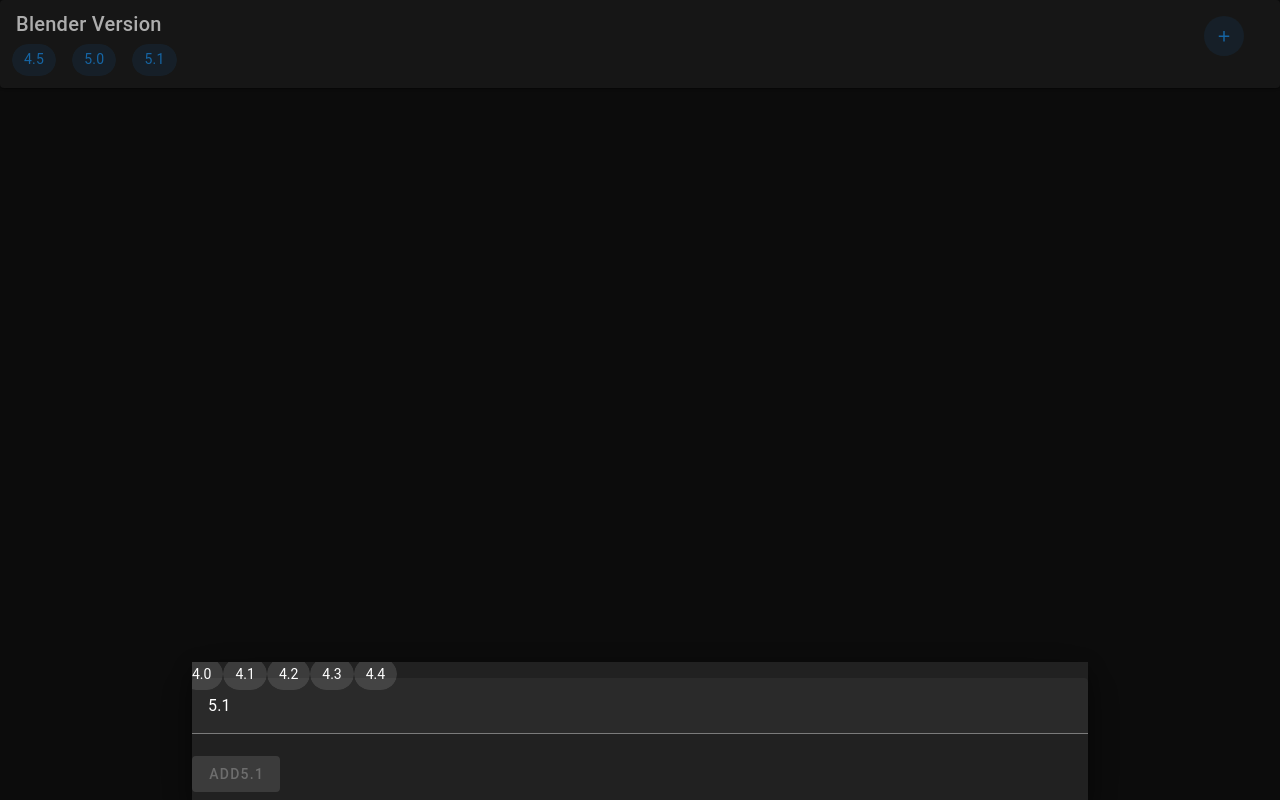
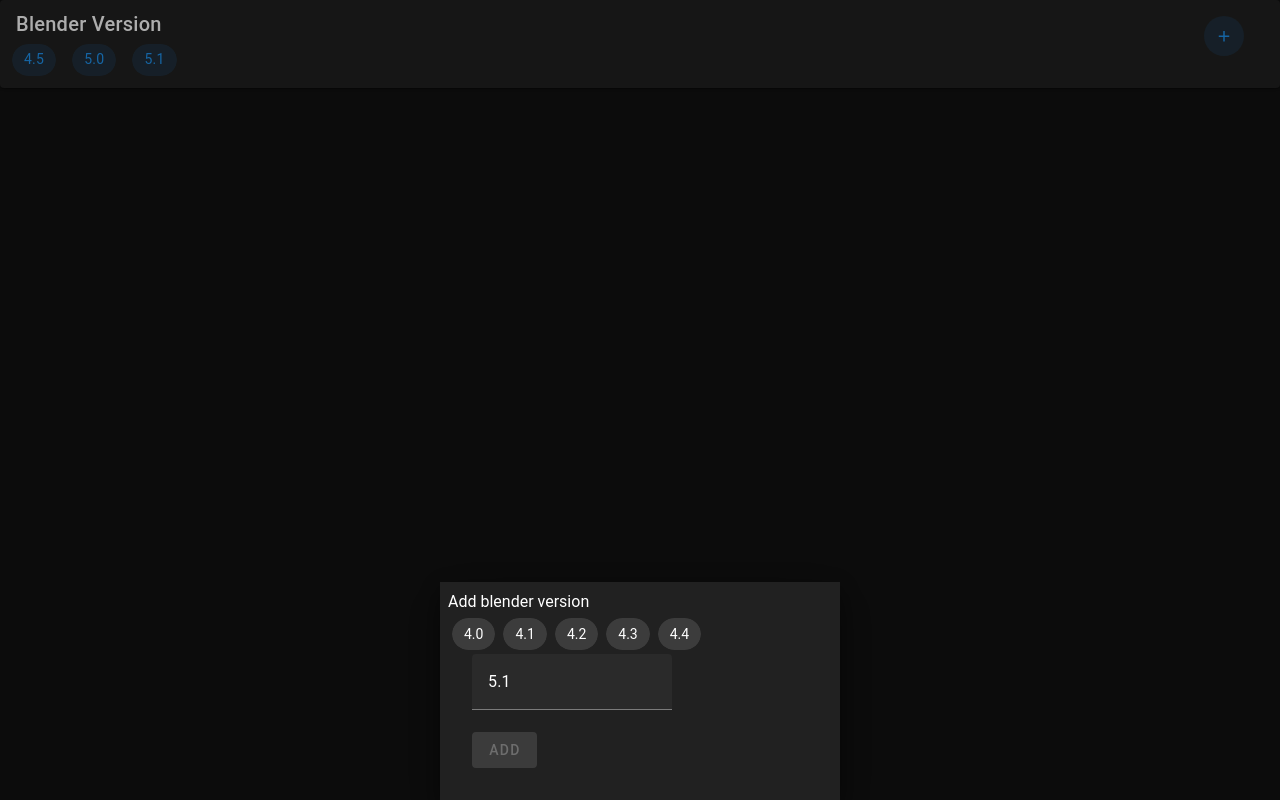
Before and after one commit to xmx-emm/blender_addon_link, a Vue app: page / in a window 1280 px wide. Both pictures are taken after a click on the button 1224 px from the left and 36 px from the top of the page. Built offline with nearby package versions, Linux system fonts and the light colour scheme.

Commit message:
Feat: draw add bottom sheet

```diff
--- a/index.html
+++ b/index.html
@@ -1,14 +1,12 @@
 <!doctype html>
 <html lang="en">
-  <head>
-    <meta charset="UTF-8" />
-    <link rel="icon" type="image/svg+xml" href="/vite.svg" />
-    <meta name="viewport" content="width=device-width, initial-scale=1.0" />
+<head>
+    <meta charset="UTF-8"/>
+    <link rel="icon" type="image/svg+xml" href="/vite.svg"/>
+    <meta name="viewport" content="width=device-width, initial-scale=1.0"/>
     <title>Tauri + Vue 3 App</title>
-  </head>
+</head>
 
-  <body>
-    <div id="app"></div>
-    <script type="module" src="/src/main.ts"></script>
-  </body>
+<div id="app"></div>
+<script type="module" src="/src/main.ts"></script>
 </html>
--- a/src/App.vue
+++ b/src/App.vue
@@ -3,8 +3,8 @@
 </script>
 
 <template>
-  <v-app class="not_select not_scrolling">
-    <BlenderVersion/>
+  <v-app class="not_select not_scrollbar">
+    <BlenderVersion class="not_scrollbar"/>
   </v-app>
   <!--  <BlenderLink/>-->
 
--- /dev/null
+++ b/src/assets/styles/global.css
@@ -0,0 +1,38 @@
+/*隐藏主框的滚动条*/
+body {
+  -ms-overflow-style: none;
+  scrollbar-width: none;
+}
+
+/*隐藏主框的滚动条*/
+html::-webkit-scrollbar {
+  display: none;
+}
+
+/* 设置滚动条的宽度 */
+::-webkit-scrollbar {
+  width: 5px;
+  height: 5px;
+}
+
+/* 设置滚动条滑块的颜色和圆角 */
+::-webkit-scrollbar-thumb {
+  background-color: #888;
+  border-radius: 6px;
+}
+
+/*!* 设置滚动条轨道的颜色和圆角 *!*/
+/*::-webkit-scrollbar-track {*/
+/*  background-color: #f1f1f1;*/
+/*  border-radius: 6px;*/
+/*}*/
+
+/*!* 设置滚动条按钮的颜色 *!*/
+/*::-webkit-scrollbar-button {*/
+/*  background-color: #ccc;*/
+/*}*/
+
+/*!* 设置滚动条与其他元素交界处的颜色 *!*/
+/*::-webkit-scrollbar-corner {*/
+/*  background-color: #f1f1f1;*/
+/*}*/
--- a/src/components/AddBlenderVersion.vue
+++ b/src/components/AddBlenderVersion.vue
@@ -19,7 +19,9 @@
 </script>
 
 <template>
-  <v-bottom-sheet inset>
+  <v-bottom-sheet inset
+                  maxWidth="400px"
+  >
     <template v-slot:activator="{ props: activatorProps }">
       <v-fab
           v-bind="activatorProps"
@@ -35,11 +37,15 @@
       </v-fab>
     </template>
     <v-sheet>
-      <v-list>
+      <v-col style="overflow: hidden; padding: 20px 20px;">
+        <v-row>
+          Add blender version
+        </v-row>
         <v-row>
           <template v-for="i in otherAddonVersion">
             <v-chip
                 :key="i"
+                class="ma-1"
                 @click="user_blender.add_blender_version(i)"
                 v-if="!user_blender.blender_version_list.includes(i)"
             >
@@ -47,15 +53,18 @@
             </v-chip>
           </template>
         </v-row>
+        <v-col justify-sm="space-between">
             <v-text-field v-model="add_version"
                           :rules="[rules.required, rules.bv,rules.chars]"
                           v-ripple
+                          maxWidth="200px"
             ></v-text-field>
             <v-btn @click="user_blender.add_blender_version(add_version)"
                    :disabled="user_blender.blender_version_list.includes(add_version)"
-        >Add{{ add_version }}
+            >Add
             </v-btn>
-      </v-list>
+        </v-col>
+      </v-col>
     </v-sheet>
   </v-bottom-sheet>
 
--- a/src/components/BlenderVersion.vue
+++ b/src/components/BlenderVersion.vue
@@ -1,9 +1,12 @@
 <script setup lang="ts">
 import useBlenderAddonStore from "../stores.js";
 import AddBlenderVersion from "@/components/AddBlenderVersion.vue";
+import {computed} from "vue";
 
 const user_blender = useBlenderAddonStore()
-
+const sort_blender_version_list = computed(() => {
+  return user_blender.blender_version_list.sort((a, b) => a.localeCompare(b));
+})
 </script>
 
 <template>
@@ -16,7 +19,7 @@
         </div>
         <v-hover
             v-slot="{ isHovering, props }"
-            v-for="i in user_blender.sort_blender_version_list"
+            v-for="i in sort_blender_version_list"
         >
           <v-chip
               v-bind="props"
@@ -31,8 +34,8 @@
         </v-hover>
         <v-spacer></v-spacer>
       </v-row>
+      <AddBlenderVersion/>
     </v-card-text>
-    <AddBlenderVersion/>
   </v-card>
 </template>
 
--- a/src/main.ts
+++ b/src/main.ts
@@ -4,6 +4,8 @@
 import {createPinia} from 'pinia'
 import piniaPluginPersistedState from 'pinia-plugin-persistedstate';
 import './assets/styles/utils.css'
+import './assets/styles/global.css'
+
 //vuetify
 import '@mdi/font/css/materialdesignicons.css';
 import vuetify from "@/vuetify.ts";
--- a/src/stores.ts
+++ b/src/stores.ts
@@ -6,18 +6,13 @@
             blender_version_list: ['4.5', '5.0', '5.1'],
             addon_list: <AddonItem[]>[],
         }),
-        getters: {
-            sort_blender_version_list(): string[] {
-                return this.blender_version_list.sort((a, b) => a.localeCompare(b));
-            }
-        },
         actions: {
             restore_blender_version() {
                 this.blender_version_list = ['4.5', '5.0', '5.1']
             },
             add_blender_version(version: string) {
-                this.blender_version_list.push(version)
                 if (!this.blender_version_list.includes(version)) {
+                    this.blender_version_list.push(version)
                 }
             },
             remove_blender_version(version: string) {
```
Lines whose indentation alone changed are shown as unchanged.
